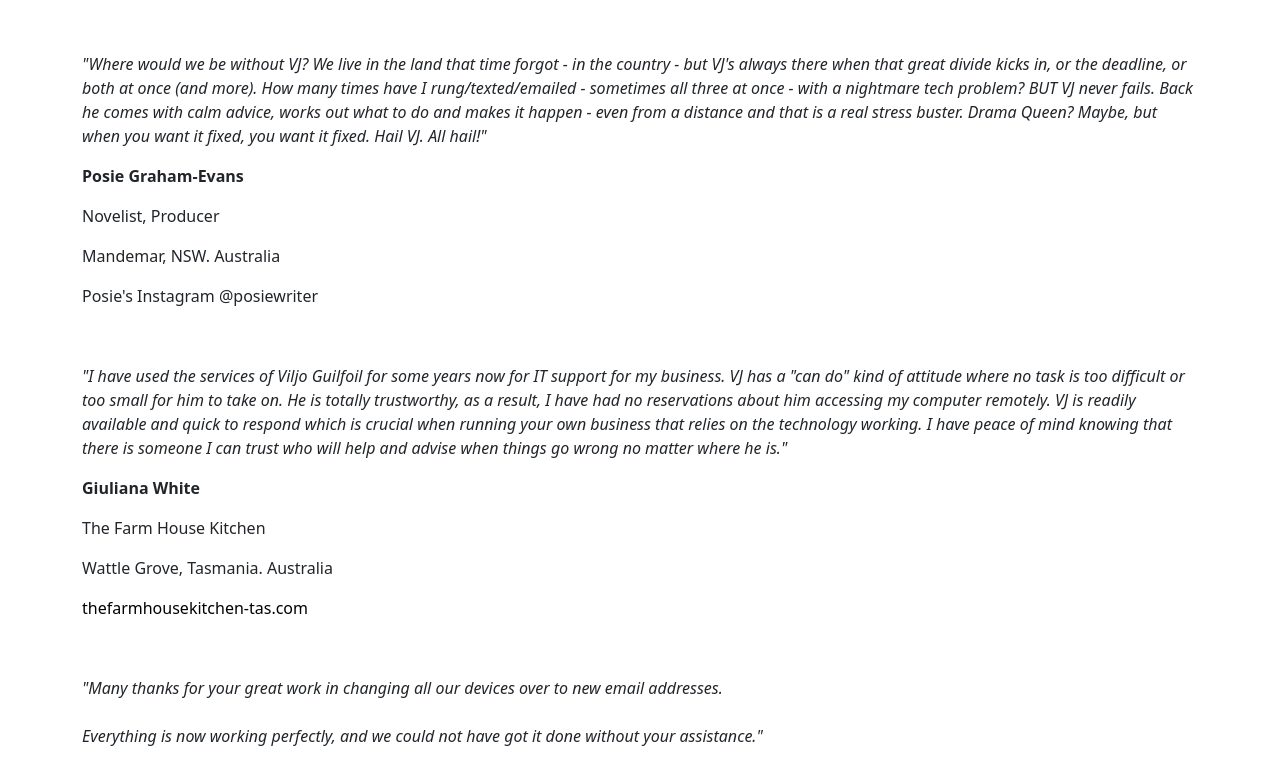
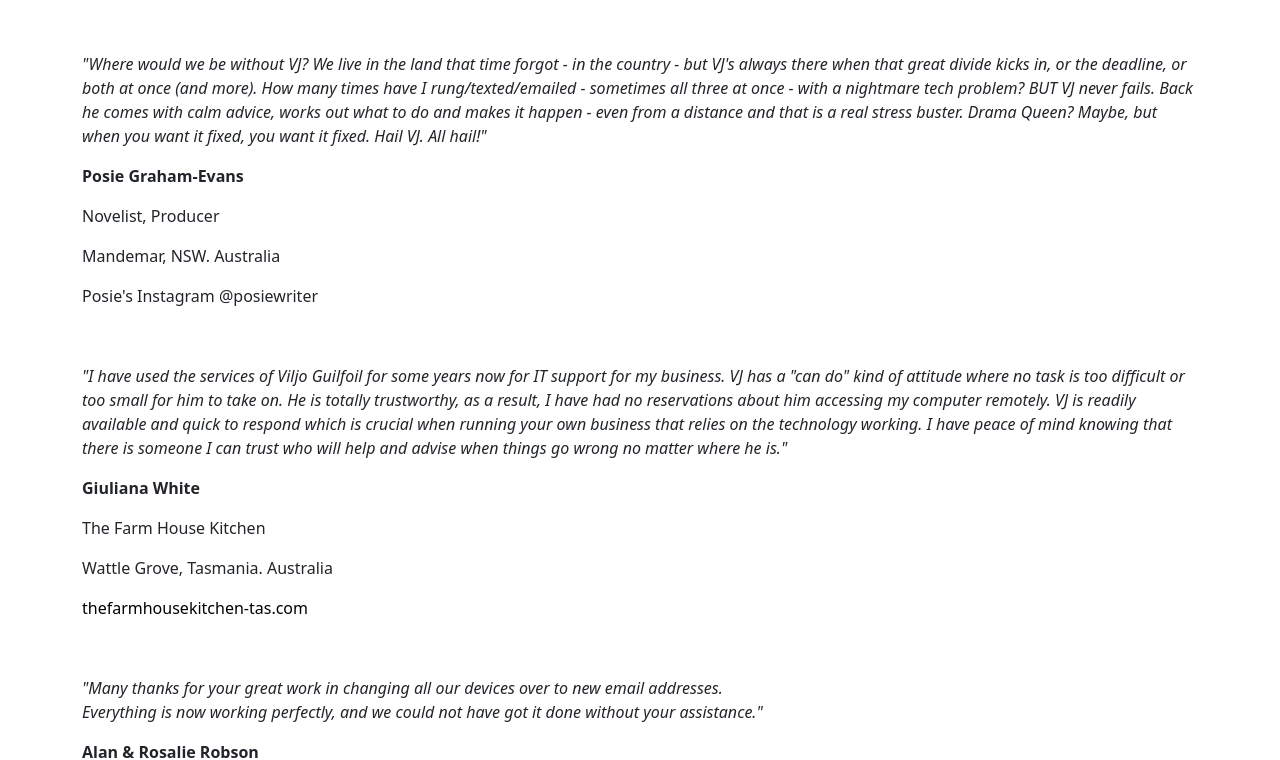
Before and after one commit to vjguilfoil/vjguilfoil.GitHub.io, a plain HTML site: page client_love.html in a window 1280 px wide. Shown: the part 552-1312 px from the top of the page. Drawn offline with nearby package versions, Linux system fonts and the light colour scheme.

Commit message:
Update client_love.html
Removed a br

```diff
--- a/client_love.html
+++ b/client_love.html
@@ -86,7 +86,7 @@
 
                 <p><br></p>
                 <div class="clientlove">
-                <p><i>"Many thanks for your great work in changing all our devices over to new email addresses.<br><br>
+                <p><i>"Many thanks for your great work in changing all our devices over to new email addresses.<br>
 						Everything is now working perfectly, and we could not have got it done without your assistance."</i></p>
                 <p><b>Alan & Rosalie Robson</b></p>
                 <p>Glaziers Bay, Tasmania. Australia</p>
```
